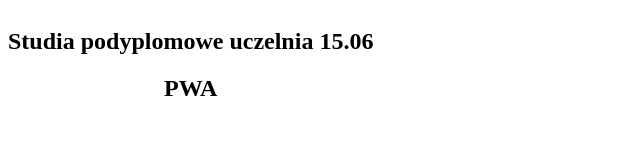
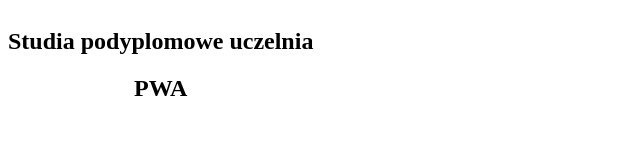
Before and after one commit to MarcinDl/pwa-wro-js-01, a plain HTML site: page index.html in a window 1280 px wide. Shown: the whole page, without its empty margins (0-640 px from the left). Drawn offline with Linux system fonts and the light colour scheme.

Commit message:
html update

```diff
--- a/index.html
+++ b/index.html
@@ -12,7 +12,7 @@
 <body>
     <section class="fullscreen">
         <div class="container">
-            <h1 class="title">Studia podyplomowe uczelnia 15.06</h1>
+            <h1 class="title">Studia podyplomowe uczelnia</h1>
             <h2 class="title">PWA</h2>
         </div>
     </section>
```
